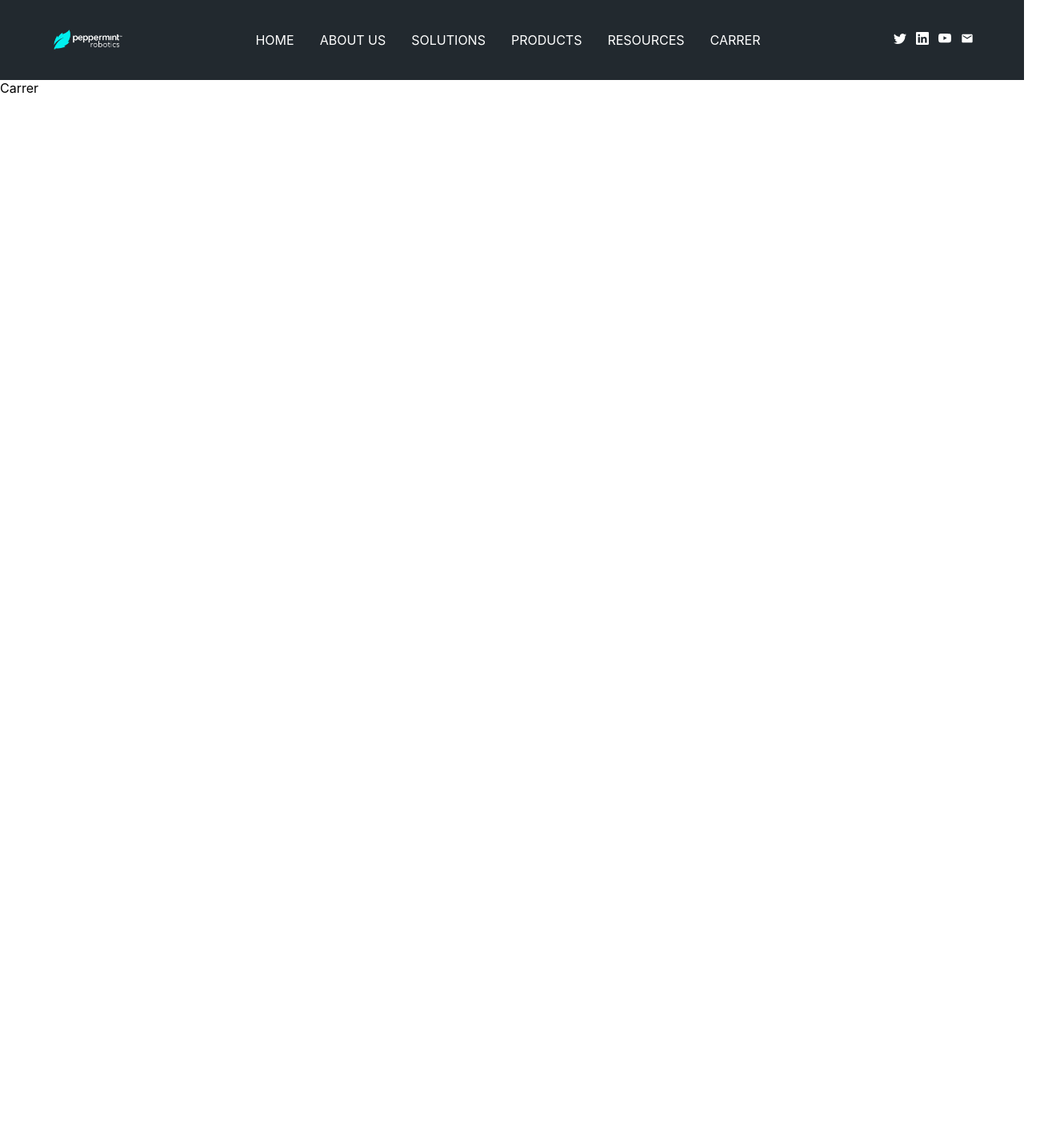
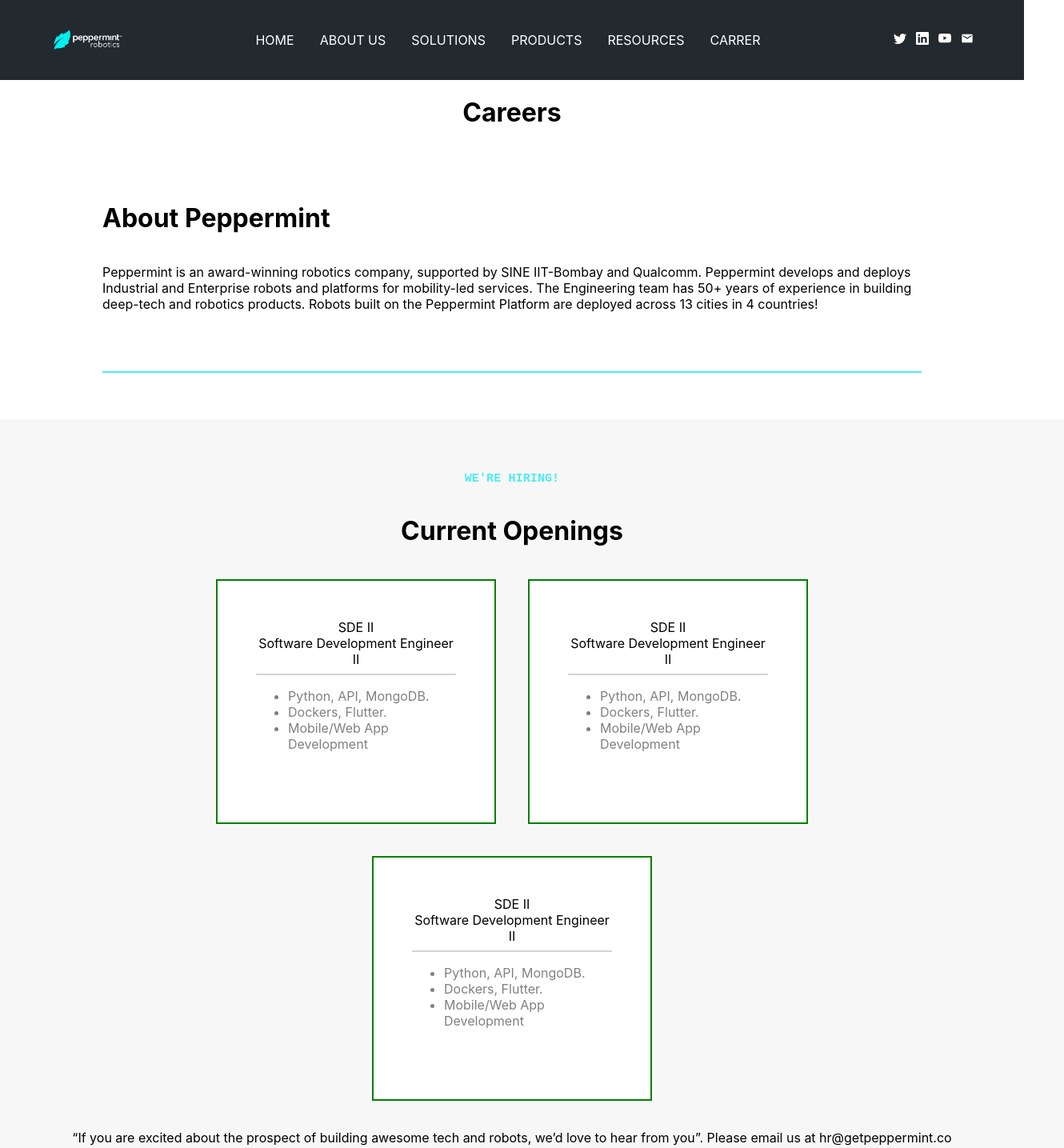
Before and after one commit to sayanghoshofficial/Peppermint-Robotics, a React (Create React App) app: page /carrer in a window 1280 px wide. Shown: the top 1435 px of the page at 80% size, 1330 px wide, since content can reach past the window. Before the commit the page ends 800 px from the top, so only its background shows below. Built offline with nearby package versions, Linux system fonts and the light colour scheme.

Commit message:
Create Job Box

```diff
--- a/src/App.js
+++ b/src/App.js
@@ -1,11 +1,13 @@
 import {Carrer,Home} from "./Components";
 // import Home from "./Components/Home";
 import { BrowserRouter, Routes, Route } from "react-router-dom";
+import Navbar from "./Components/Navbar/Navbar";
 
 function App() {
   return (
     <div className="App">
       <BrowserRouter >
+      <Navbar />
         <Routes>
           <Route exact path="/" element={<Home />} />
           <Route path="/carrer" element={<Carrer />} />
--- a/src/Components/Carrer/Carrer.jsx
+++ b/src/Components/Carrer/Carrer.jsx
@@ -1,13 +1,84 @@
-import React from 'react'
-import Navbar from '../Navbar/Navbar'
+import React from "react";
+import Navbar from "../Navbar/Navbar";
+import Style from "./carrer.module.css";
 
 const Carrer = () => {
   return (
-    <div>
-    <Navbar/>
-      Carrer
-    </div>
-  )
-}
+    <>
+      <div className={Style.carrer}>
+        <header>
+          <center>
+            <h1>Careers</h1>
+          </center>
+        </header>
+        <div className={Style.about}>
+          <h1>About Peppermint</h1>
+          <p>
+            Peppermint is an award-winning robotics company, supported by SINE
+            IIT-Bombay and Qualcomm. Peppermint develops and deploys Industrial
+            and Enterprise robots and platforms for mobility-led services. The
+            Engineering team has 50+ years of experience in building deep-tech
+            and robotics products. Robots built on the Peppermint Platform are
+            deployed across 13 cities in 4 countries!
+          </p>
+          <hr />
+        </div>
+        <div className={Style.hiringBox}>
+          <h3>WE'RE HIRING!</h3>
+          <h1>Current Openings</h1>
+          <div className={Style.jobBox}>
+            <div className={Style.vacancy}>
+              <div className={Style.jobTitle}>SDE II</div>
+              <div className={Style.jobType}>
+                Software Development Engineer II
+              </div>
+              <hr />
+              <div className={Style.jobRequirement}>
+                <ul>
+                  <li>Python, API, MongoDB.</li>
+                  <li>Dockers, Flutter.</li>
+                  <li>Mobile/Web App Development</li>
+                </ul>
+              </div>
+            </div>
+            <div className={Style.vacancy}>
+              <div className={Style.jobTitle}>SDE II</div>
+              <div className={Style.jobType}>
+                Software Development Engineer II
+              </div>
+              <hr />
+              <div className={Style.jobRequirement}>
+                <ul>
+                  <li>Python, API, MongoDB.</li>
+                  <li>Dockers, Flutter.</li>
+                  <li>Mobile/Web App Development</li>
+                </ul>
+              </div>
+            </div>
+            <div className={Style.vacancy}>
+              <div className={Style.jobTitle}>SDE II</div>
+              <div className={Style.jobType}>
+                Software Development Engineer II
+              </div>
+              <hr />
+              <div className={Style.jobRequirement}>
+                <ul>
+                  <li>Python, API, MongoDB.</li>
+                  <li>Dockers, Flutter.</li>
+                  <li>Mobile/Web App Development</li>
+                </ul>
+              </div>
+            </div>
+          </div>
+          <p>
+            “If you are excited about the prospect of building awesome tech and
+            robots, we’d love to hear from you”. Please email us at
+            hr@getpeppermint.co
+          </p>
+        </div>
+      </div>
+    </>
+  );
+};
 
-export default Carrer
+export default Carrer;
--- a/src/Components/Carrer/carrer.module.css
+++ b/src/Components/Carrer/carrer.module.css
@@ -0,0 +1,65 @@
+.carrer{
+    width: 100%;
+    display: flex;
+    flex-direction: column;
+    justify-content: center;
+    align-items: center;
+}
+.about{
+    width: 80vw;
+    padding: 50px;
+    display: flex;
+    flex-direction:column;
+    justify-content: start;
+    /* border: 2px solid red; */
+}
+.about p{
+    padding-bottom: 50px;
+}
+.hiringBox{
+    width: 100%;
+    padding: 50px;
+    display: flex;
+    flex-direction: column;
+    align-items: center;
+    justify-content: center;
+    flex-wrap: wrap;
+    background-color: #f7f7f7;
+}
+.hiringBox h3{
+    color: #50ebec;
+    font-family: monospace;
+}
+.jobBox{
+    width: 80%;
+    height: auto;
+    /* border: 2px solid red; */
+    display: flex;
+    flex-wrap: wrap;
+    justify-content: space-between;
+    align-items: center;
+}
+.vacancy{
+    width: 250px;
+    height: auto;
+    padding: 50px;
+    border:2px solid green;
+    padding: 3em 3em 4.5em;
+    text-align: center;
+    background-color: white;
+    margin: 20px;
+
+}
+.vacancy hr{
+    border: 1px solid lightgray;
+}
+.jobRequirement ul{
+    list-style: disc;
+    text-align: left;
+    color: gray;
+}
+@media only screen and (max-width: 1480px) {
+   .jobBox{
+    justify-content: center;
+   }
+  }
--- a/src/Components/Home.jsx
+++ b/src/Components/Home.jsx
@@ -4,7 +4,7 @@
 const Home = () => {
   return (
     <div>
-    <Navbar/>
+
       Home
 
     </div>
--- a/src/index.css
+++ b/src/index.css
@@ -1,29 +1,33 @@
 body {
   margin: 0;
-  font-family: -apple-system, BlinkMacSystemFont, 'Segoe UI', 'Roboto', 'Oxygen',
-    'Ubuntu', 'Cantarell', 'Fira Sans', 'Droid Sans', 'Helvetica Neue',
+  font-family: -apple-system, BlinkMacSystemFont, "Segoe UI", "Roboto", "Oxygen",
+    "Ubuntu", "Cantarell", "Fira Sans", "Droid Sans", "Helvetica Neue",
     sans-serif;
   -webkit-font-smoothing: antialiased;
   -moz-osx-font-smoothing: grayscale;
 }
-
 code {
-  font-family: source-code-pro, Menlo, Monaco, Consolas, 'Courier New',
+  font-family: source-code-pro, Menlo, Monaco, Consolas, "Courier New",
     monospace;
 }
 ul {
   list-style: none;
 }
-a{
+a {
   text-decoration: none;
 }
-ul li a{
+ul li a {
   color: white;
 }
 
-ul li a:hover{
+ul li a:hover {
   color: aqua;
 }
-ul li a:active{
+ul li a:active {
   color: aqua;
 }
+hr {
+  margin-left: 0;
+  margin-right: 0;
+  border: 1px solid #50ebec;
+}
```
Also changed, not shown: src/Data/Data.jsx (added).
